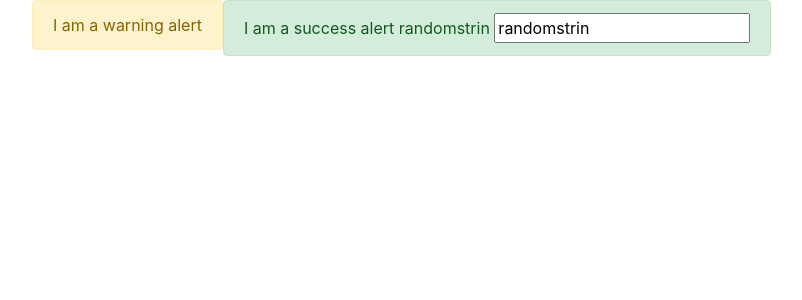
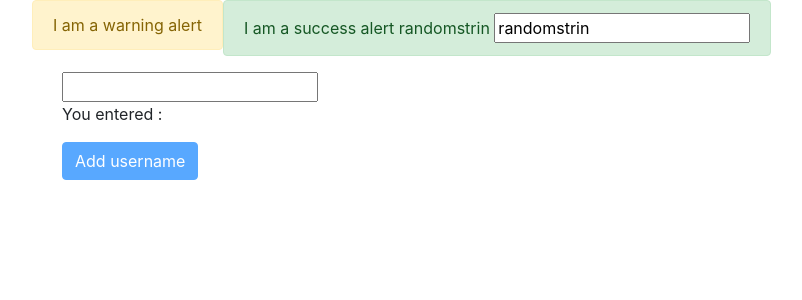
Before and after one commit to sachinmcajnu/angular_basics, an Angular app: page / in a window 1280 px wide. Shown: the top 300 px of the page, without its empty margins (38-840 px from the left). Built offline with nearby package versions, Linux system fonts and the light colour scheme.

Commit message:
combine 2way binding, property binding, event binding

```diff
--- a/src/app/app.component.html
+++ b/src/app/app.component.html
@@ -13,6 +13,7 @@
       <app-success-alert></app-success-alert>
 
     </div>
+    <practice-databinding-component></practice-databinding-component>
   </div>
 </body>
 </html>
--- a/src/app/app.module.ts
+++ b/src/app/app.module.ts
@@ -6,13 +6,15 @@ import { TestComponentComponent } from './test-component/test-component.componen
 import { WarningAlertComponent } from './warning-alert/warning-alert.component';
 import { SuccessAlertComponent } from './success-alert/success-alert.component';
 import { FormsModule } from '@angular/forms';
+import { PracticeDatabindingComponent } from './practice-databinding/practicie-databinding.component';
 
 @NgModule({
   declarations: [
     AppComponent,
     TestComponentComponent,
     WarningAlertComponent,
-    SuccessAlertComponent
+    SuccessAlertComponent,
+    PracticeDatabindingComponent
   ],
   imports: [
     BrowserModule,
--- /dev/null
+++ b/src/app/practice-databinding/practice-databinding.component.html
@@ -0,0 +1,13 @@
+<div class="container">
+    <input type="text" name="username" [(ngModel)]="username">
+    <p>You entered : {{username}}</p>
+
+    <!--adding ts code in line with click event-->
+<!--    <button  [disabled]="isUserNameEmpty()"  class="btn btn-primary"
+    (click)='username=""'>Add username</button> -->
+
+    <!--calling method with click event-->
+    <button  [disabled]="isUserNameEmpty()"  class="btn btn-primary"
+    (click)="resetUserName()">Add username</button>
+
+</div>
--- /dev/null
+++ b/src/app/practice-databinding/practicie-databinding.component.ts
@@ -0,0 +1,29 @@
+import { Component } from "@angular/core";
+
+
+
+@Component({
+    selector:'practice-databinding-component',
+    templateUrl:'./practice-databinding.component.html',
+    styleUrls:[
+        './practice-databinding.component.css'
+    ]
+})
+export class PracticeDatabindingComponent{
+
+
+   username:string=""
+
+
+   isUserNameEmpty():boolean {
+       return this.username=="";
+   }
+
+   callee = ()=>{
+    this.username = "";
+   }
+
+   resetUserName(){
+    this.callee();
+   }
+}
```
Also changed, not shown: src/app/practice-databinding/practice-databinding.component.css (added).
